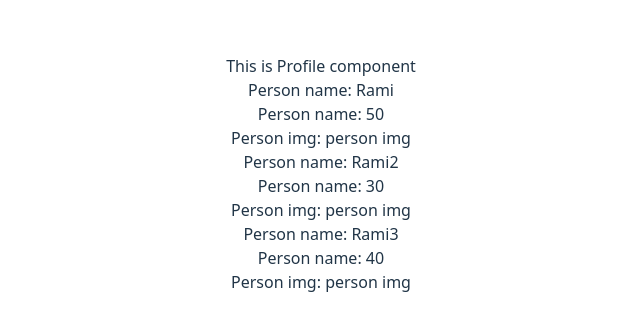
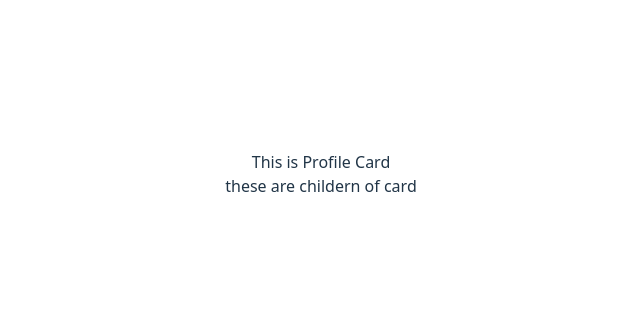
Before and after one commit to BasmaKuhail/gsg-first-project, a React (Vite) app: page / in a window 1280 px wide. Shown: the part 226-556 px from the top of the page, without its empty margins (319-959 px from the left). Built offline with nearby package versions, Linux system fonts and the light colour scheme.

Commit message:
2.2 - card and children

```diff
--- a/src/App.jsx
+++ b/src/App.jsx
@@ -1,27 +1,12 @@
 import { useState } from 'react'
-import reactLogo from './assets/react.svg'
-import viteLogo from '/vite.svg'
 import './App.css'
-import Footer from './components/footer'
-import MainContent from './components/maincontent'
-import Header from './components/header'
 import SideNav from './components/sidenav'
 import ToDoLsit from './components/person'
 import Profile from './components/Profile'
 function App() {
 
   return (
-    <>
-      {/* <Header/>
-      <div style={{display:'flex', flexDirection:'row', alignItems:'center'}}>
-        <SideNav/>
-        <p>=============================</p>
-        <MainContent/>
-      </div>
-
-      <Footer/> */}
-      <Profile/>
-    </>
+    <Profile/>
   )
 }
 
--- a/src/components/Avatar.jsx
+++ b/src/components/Avatar.jsx
@@ -1,12 +1,15 @@
-const Avatar = ({name="rami tab3n", age=22, img="person img", ...rest}) =>{
-    // rest(which isn't a keyword) means all other props
-    console.log(rest)
+import { getImgUrl } from "../utils/script";
+
+
+const Avatar = ({person, size}) =>{
     return(
-    <div>
-            <div>Person name: {name}</div>
-            <div>Person name: {age}</div>
-            <div>Person img: {img}</div>
-        </div>)
+    <img
+        className="avatar"
+        src={getImgUrl(person)}
+        alt={person.name}
+        width={size}
+        height="auto"
+    />)
 };
 
 export default Avatar;
--- a/src/components/Card.jsx
+++ b/src/components/Card.jsx
@@ -0,0 +1,12 @@
+import { Children } from "react";
+import Avatar from "./Avatar";
+const Card = ({name, children}) =>{
+    console.log()
+    return <>
+        <div> This is {name}</div>
+        {children}
+    </>
+}
+
+
+export default Card;
--- a/src/components/Profile.jsx
+++ b/src/components/Profile.jsx
@@ -1,21 +1,19 @@
 import Avatar from "./Avatar"
-
+import { Children } from "react"
+import Card from "./Card"
 const persons =[
     {name: "Rami", age: 50, married:false},
     {name: "Rami2", age: 30},
     {name: "Rami3", age: 40},
 ]
 
+
 const Profile = () =>{
-    return(<div>
-            This is Profile component
-            {/* {[1,2,3,4].map((item)=><Avatar name="Rami"/>)} */}
-
-            {/* {persons.map((person)=><Avatar name={person.name} age={person.age}/>)} */}
-
-            {/* simpler way when dealing with a lot of data */}
-            {persons.map((person)=><Avatar {...person}/>)}
-        </div>)
+    return(
+        <Card name="Profile Card">
+            <div>these are childern of card</div>
+        </Card>
+    );
 
 }
 
```
